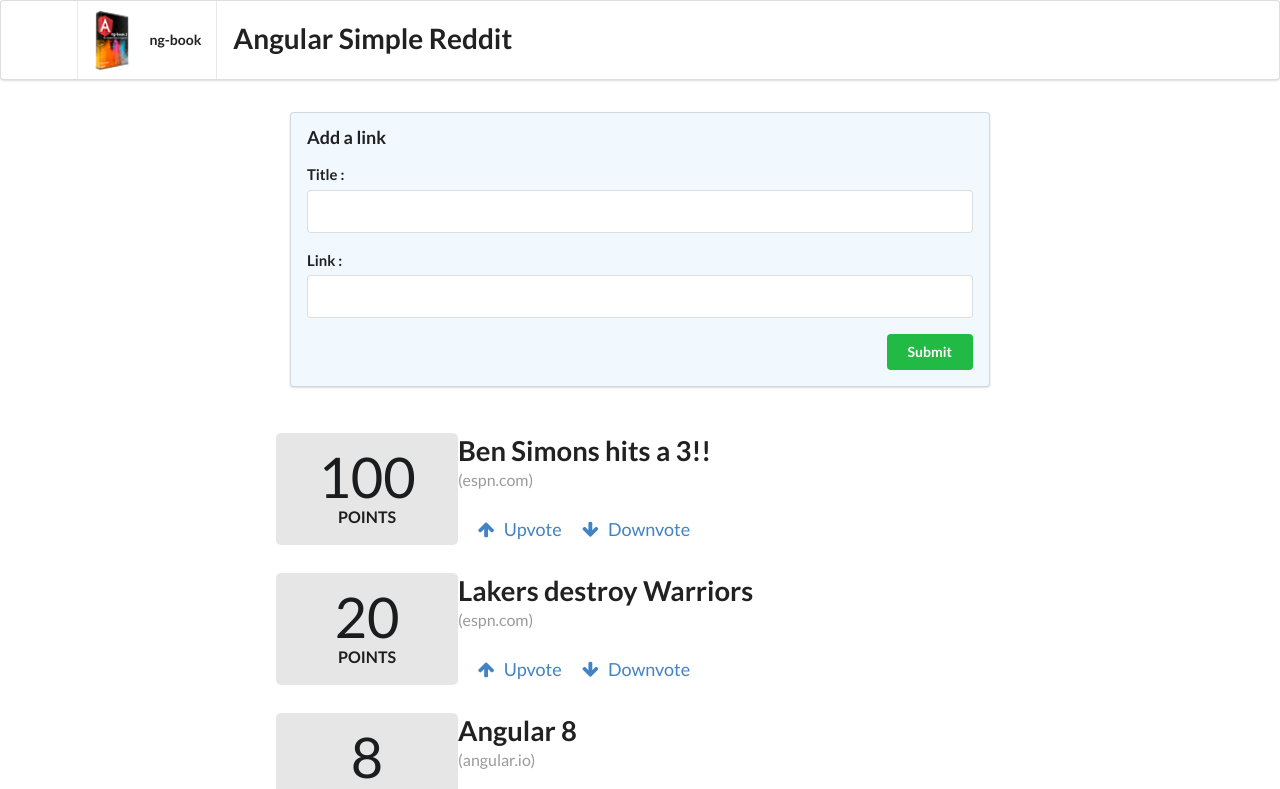
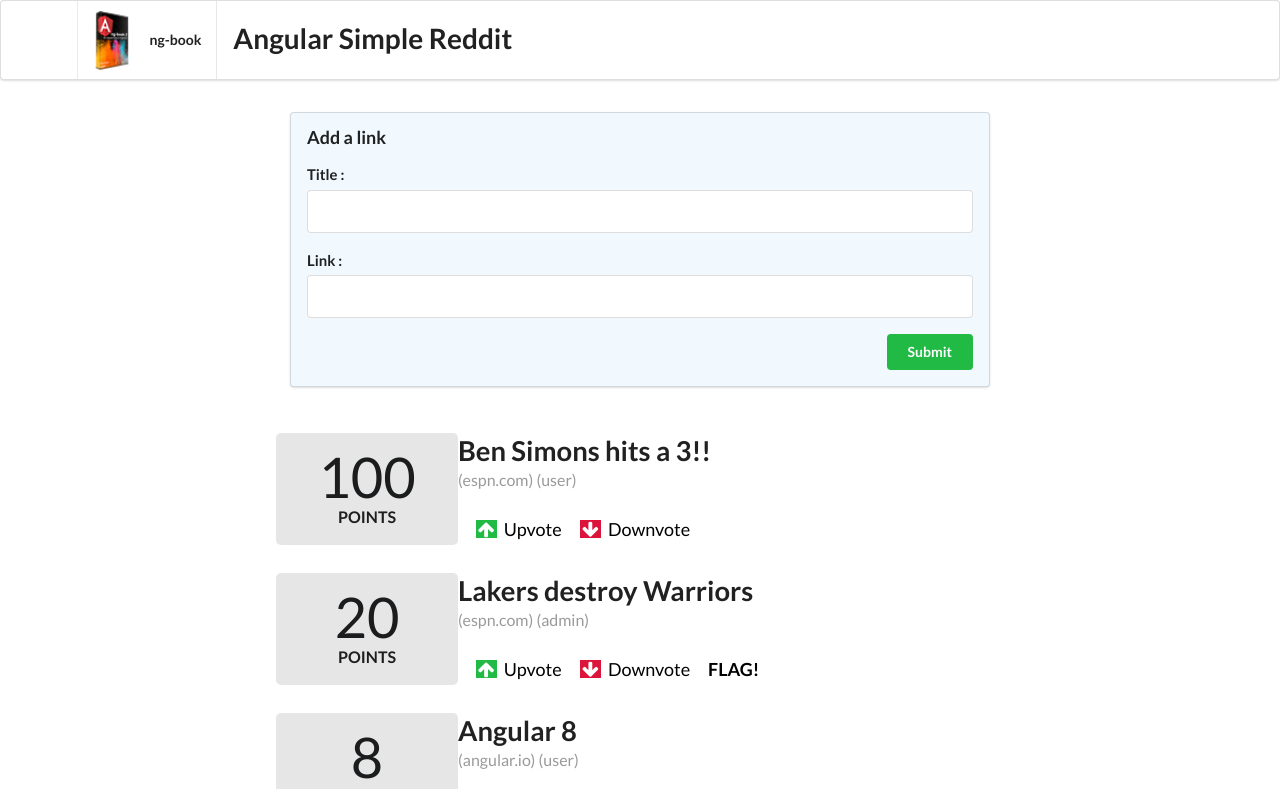
Before and after one commit to mrfleming/csc436_homework_3_reddit_clone, an Angular app: page / in a window 1280 px wide. Shown: the top 789 px of the page. Built offline with nearby package versions, Linux system fonts and the light colour scheme.

Commit message:
admin role and flag button

```diff
--- a/src/app/app.component.ts
+++ b/src/app/app.component.ts
@@ -1,6 +1,6 @@
 import { Component } from '@angular/core';
 import { Article } from './article/article.model';
-
+import { ArticleService } from './article.service';
 @Component({
   selector: 'app-root',
   templateUrl: './app.component.html',
@@ -9,19 +9,16 @@ import { Article } from './article/article.model';
 export class AppComponent {
   title = 'reddit-app';
   articles: Article[];
+  service: ArticleService;
 
-  constructor() {
-    this.articles = [
-      new Article('Ben Simons hits a 3!!', 'https://espn.com/nba', 100),
-      new Article('Lakers destroy Warriors', 'https://espn.com/nba', 20),
-      new Article('Zion first game', 'https://espn.com/nba', 4),
-      new Article('Angular 8', 'https://angular.io', 8)
-    ];
+  constructor(service: ArticleService) {
+    this.service = service;
+    this.articles = this.service.getArticles() ;
   }
 
   addArticle(title:HTMLInputElement, link:HTMLInputElement): boolean {
     console.log(`Adding content... title : ${title.value} and link : ${link.value}`);
-    const freshArticle = new Article(title.value,link.value,0);
+    const freshArticle = new Article(title.value,link.value,0,'user');
     this.articles.push(freshArticle);
 
     //Reset the UI
--- a/src/app/app.module.ts
+++ b/src/app/app.module.ts
@@ -3,6 +3,8 @@ import { NgModule } from '@angular/core';
 
 import { AppComponent } from './app.component';
 import { ArticleComponent } from './article/article.component';
+
+import { ArticleService} from './article.service';
 
 @NgModule({
   declarations: [
@@ -12,7 +14,7 @@ import { ArticleComponent } from './article/article.component';
   imports: [
     BrowserModule
   ],
-  providers: [],
+  providers: [ArticleService],
   bootstrap: [AppComponent]
 })
 export class AppModule { }
--- /dev/null
+++ b/src/app/article.service.ts
@@ -0,0 +1,36 @@
+import { Injectable, OnInit } from '@angular/core';
+import { Article } from './article/article.model';
+
+@Injectable({
+  providedIn: 'root'
+})
+export class ArticleService {
+  theArticles: Article[] = [];
+  constructor() {
+    const myArticles = [
+      new Article('Ben Simons hits a 3!!', 'https://espn.com/nba', 100, 'user'),
+      new Article('Lakers destroy Warriors', 'https://espn.com/nba', 20, 'admin'),
+      new Article('Zion first game', 'https://espn.com/nba', 4, 'user'),
+      new Article('Angular 8', 'https://angular.io', 8, 'user')
+    ];
+
+    for (let i = 0; i < myArticles.length; i++) {
+      this.theArticles.push(myArticles[i]);
+    }
+  }
+
+  getArticles(): Article[] {
+    return this.theArticles;
+  }
+
+  getLowestVote():number {
+    let voteList = this.theArticles.map((a) => a.votes);
+    voteList.sort((a,b) => a-b);
+
+    return voteList[0];
+  }
+
+  ngOnInit(){
+
+  }
+}
--- a/src/app/article/article.component.css
+++ b/src/app/article/article.component.css
@@ -0,0 +1,17 @@
+.up{
+    background-color: #21BA45;
+    color: white;
+}
+
+.down{
+    background-color: crimson;
+    color: white;
+}
+
+.item > a {
+    color: black;
+}
+
+.item > a:hover {
+    font-weight: 600;
+}
--- a/src/app/article/article.component.html
+++ b/src/app/article/article.component.html
@@ -9,7 +9,10 @@
     <a class="ui large header" href="{{article.link}}" target="_blank">
         {{article.title}}
     </a>
-    <div class="meta">({{article.domain()}})</div>
+    <div class="meta">
+        ({{article.domain()}})
+        ({{article.role}})
+    </div>
     <ul class="ui big horizontal list voters">
         <li class="item">
             <a (click) = "voteUp()">
@@ -23,5 +26,10 @@
                 Downvote
             </a>
         </li>
+        <li class="item" *ngIf="article.isAdmin()">
+            <a (click)="flagArticle()">
+                <b>FLAG!</b>
+            </a>
+        </li>
     </ul>
 </div>
--- a/src/app/article/article.component.ts
+++ b/src/app/article/article.component.ts
@@ -1,19 +1,21 @@
 import { Component, OnInit, HostBinding, Input } from '@angular/core';
 import {Article} from './article.model';
+import { ArticleService } from '../article.service';
 
 @Component({
   selector: 'app-article',
   templateUrl: './article.component.html',
-  styleUrls: ['./article.component.css']
+  styleUrls: ['./article.component.css'],
+  providers: [ArticleService]
 })
 export class ArticleComponent implements OnInit {
 
   @HostBinding('attr.class') cssClass = 'row';
   @Input() article: Article;
+  service: ArticleService;
 
-  constructor() {
-    //Old code to initialize
-    //this.article = new Article('Angular 8', 'https://angular.io', 8);
+  constructor(service: ArticleService) {
+    this.service = service;
   }
 
   voteUp(): boolean {
@@ -25,7 +27,25 @@ export class ArticleComponent implements OnInit {
     this.article.voteDown();
     return false;
   }
-  ngOnInit() {
+
+  getVotes(): number {
+    return this.article.getVotes();
   }
 
+  flagArticle(): void{
+    const theMinVote = this.service.getLowestVote();
+    this.article.setVote(theMinVote-1);
   }
+
+  hyperVoteDown(): boolean {
+    this.article.hyperVoteDown();
+    return false;
+  }
+
+  isAdmin(): boolean{
+    return this.article.isAdmin();
+  }
+
+  ngOnInit() {}
+
+}
--- a/src/app/article/article.model.ts
+++ b/src/app/article/article.model.ts
@@ -2,11 +2,17 @@ export class Article {
     title: string;
     link: string;
     votes: number;
+    role: string;
 
-    constructor(title: string, link: string, votes: number) {
+    constructor(title: string, link: string, votes: number, role: string) {
         this.title = title;
         this.link = link;
         this.votes = votes || 0;
+        this.role = role || 'user';
+    }
+
+    isAdmin(): boolean {
+        return this.role.toLowerCase() == 'admin';
     }
 
     voteUp(): void {
@@ -15,6 +21,19 @@ export class Article {
 
     voteDown(): void {
         this.votes -=1;
+    }
+
+    getVotes(): number {
+        return this.votes;
+    }
+
+    setVote(v: number): void {
+        this.votes = v;
+    }
+
+    hyperVoteDown(): void {
+        //this.votes = Number.MIN_SAFE_INTEGER;
+        this.votes = -9000;
     }
 
     domain(): string {
```
Also changed, not shown: src/assets/stories.txt (added), 1 other file (tests, documents, lock files or other folders). Lines whose indentation alone changed are shown as unchanged.
